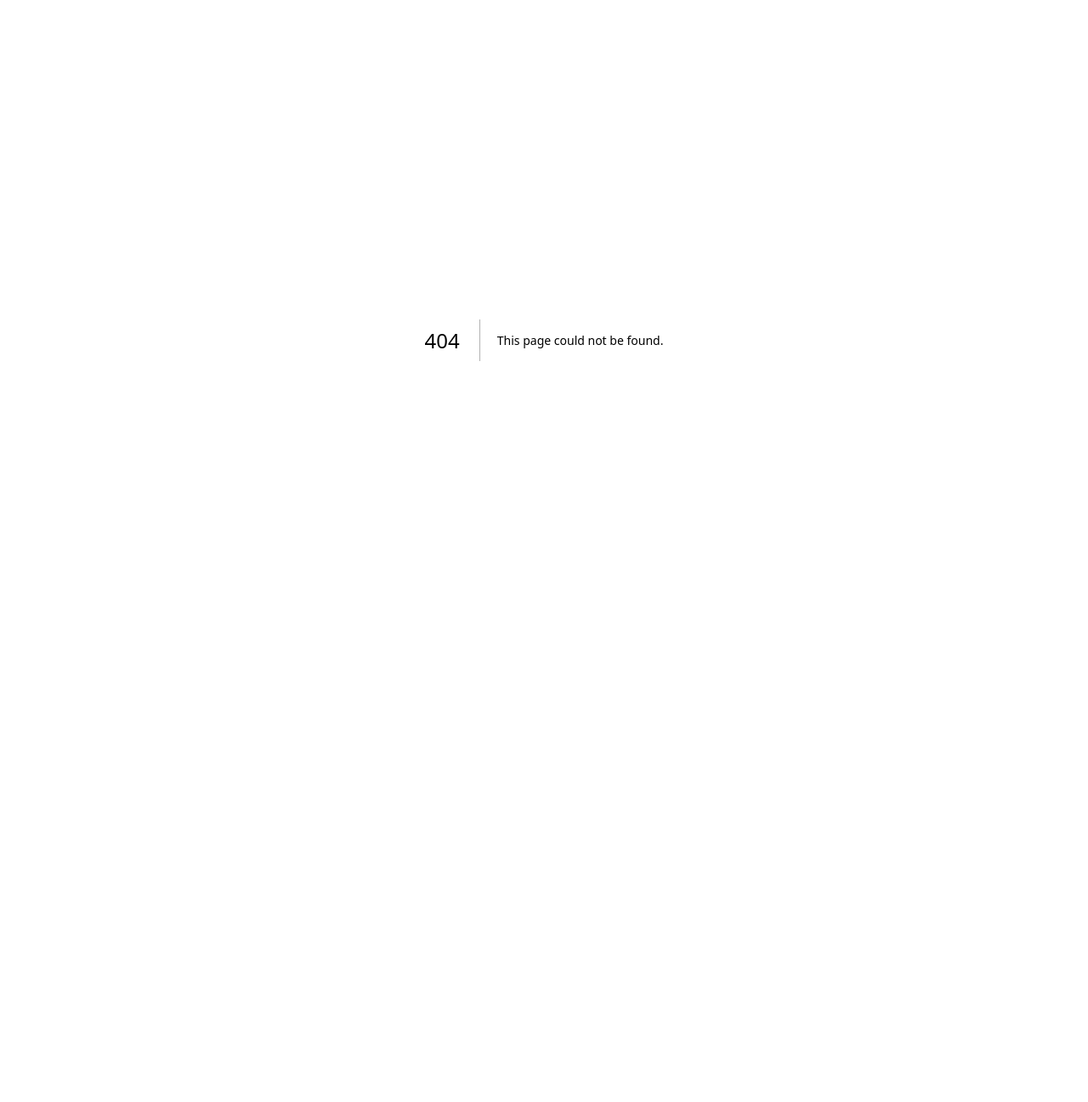
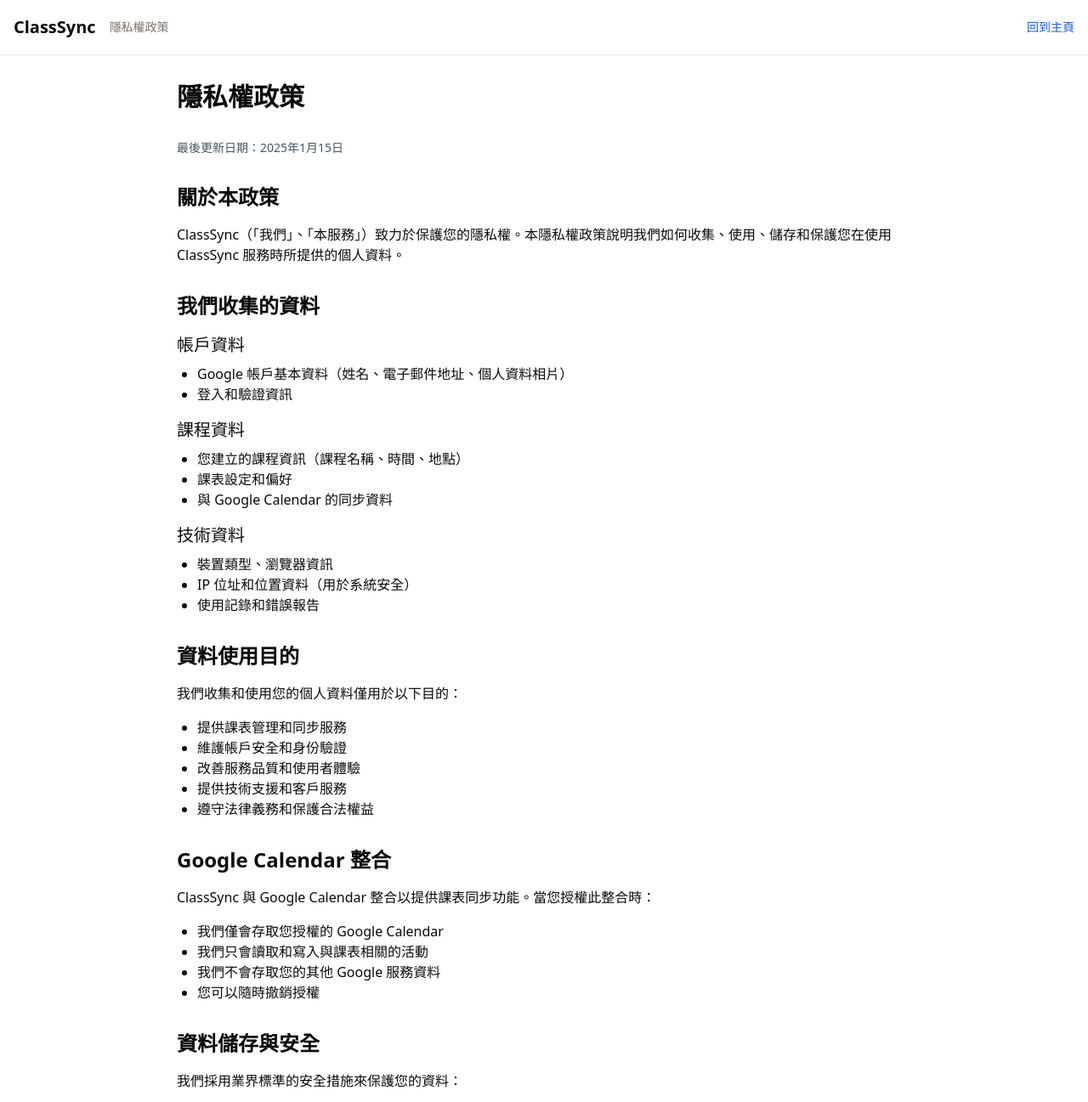
Before and after one commit to YC815/class_sync, a Next.js app: page /privacy in a window 1280 px wide. Before the commit this address had no page. Shown: the top 1297 px of the page at 85% size. Before the commit the page ends 800 px from the top, so only its background shows below. Built offline with nearby package versions, Linux system fonts and the light colour scheme.

Commit message:
feat 隱私權頁面

```diff
--- a/src/app/page.tsx
+++ b/src/app/page.tsx
@@ -2,6 +2,7 @@
 
 import { useState, useEffect, useRef, useCallback } from 'react'
 import { useSession, signOut, signIn } from 'next-auth/react'
+import Link from 'next/link'
 import useSWR from 'swr'
 import { Tabs, TabsContent, TabsList, TabsTrigger } from '@/components/ui/tabs'
 import { Button } from '@/components/ui/button'
@@ -568,6 +569,14 @@
             </svg>
             使用 Google 登入
           </Button>
+          <div className="text-center mt-4">
+            <Link
+              href="/privacy"
+              className="text-sm text-muted-foreground hover:text-primary transition-colors"
+            >
+              隱私權政策
+            </Link>
+          </div>
         </div>
       </div>
     )
--- /dev/null
+++ b/src/app/privacy/page.tsx
@@ -0,0 +1,192 @@
+import type { Metadata } from "next";
+import Link from "next/link";
+
+export const metadata: Metadata = {
+  title: "隱私權政策 - ClassSync",
+  description: "ClassSync 隱私權政策與資料使用說明",
+};
+
+export default function PrivacyPage() {
+  return (
+    <div className="min-h-screen pb-safe">
+      <nav className="fixed top-0 left-0 right-0 z-50 border-b bg-background/95 backdrop-blur supports-[backdrop-filter]:bg-background/60 pt-safe">
+        <div className="container mx-auto px-4">
+          <div className="flex h-16 items-center justify-between">
+            <div className="flex items-center space-x-4">
+              <Link href="/" className="text-lg md:text-xl font-bold hover:opacity-80 transition-opacity">
+                ClassSync
+              </Link>
+              <span className="text-sm text-muted-foreground">隱私權政策</span>
+            </div>
+            <Link
+              href="/"
+              className="text-sm text-blue-600 hover:text-blue-800 transition-colors"
+            >
+              回到主頁
+            </Link>
+          </div>
+        </div>
+      </nav>
+
+      <main
+        className="container mx-auto px-4 py-8 max-w-4xl"
+        style={{ paddingTop: 'calc(env(safe-area-inset-top, 0px) + 64px + 2rem)' }}
+      >
+      <div className="prose prose-gray max-w-none dark:prose-invert">
+        <h1 className="text-3xl font-bold mb-8">隱私權政策</h1>
+
+        <div className="text-sm text-gray-600 dark:text-gray-400 mb-8">
+          最後更新日期：2025年1月15日
+        </div>
+
+        <section className="mb-8">
+          <h2 className="text-2xl font-semibold mb-4">關於本政策</h2>
+          <p className="mb-4">
+            ClassSync（「我們」、「本服務」）致力於保護您的隱私權。本隱私權政策說明我們如何收集、使用、儲存和保護您在使用 ClassSync 服務時所提供的個人資料。
+          </p>
+        </section>
+
+        <section className="mb-8">
+          <h2 className="text-2xl font-semibold mb-4">我們收集的資料</h2>
+          <div className="mb-4">
+            <h3 className="text-xl font-medium mb-2">帳戶資料</h3>
+            <ul className="list-disc pl-6 mb-4">
+              <li>Google 帳戶基本資料（姓名、電子郵件地址、個人資料相片）</li>
+              <li>登入和驗證資訊</li>
+            </ul>
+          </div>
+
+          <div className="mb-4">
+            <h3 className="text-xl font-medium mb-2">課程資料</h3>
+            <ul className="list-disc pl-6 mb-4">
+              <li>您建立的課程資訊（課程名稱、時間、地點）</li>
+              <li>課表設定和偏好</li>
+              <li>與 Google Calendar 的同步資料</li>
+            </ul>
+          </div>
+
+          <div className="mb-4">
+            <h3 className="text-xl font-medium mb-2">技術資料</h3>
+            <ul className="list-disc pl-6 mb-4">
+              <li>裝置類型、瀏覽器資訊</li>
+              <li>IP 位址和位置資料（用於系統安全）</li>
+              <li>使用記錄和錯誤報告</li>
+            </ul>
+          </div>
+        </section>
+
+        <section className="mb-8">
+          <h2 className="text-2xl font-semibold mb-4">資料使用目的</h2>
+          <p className="mb-4">我們收集和使用您的個人資料僅用於以下目的：</p>
+          <ul className="list-disc pl-6 mb-4">
+            <li>提供課表管理和同步服務</li>
+            <li>維護帳戶安全和身份驗證</li>
+            <li>改善服務品質和使用者體驗</li>
+            <li>提供技術支援和客戶服務</li>
+            <li>遵守法律義務和保護合法權益</li>
+          </ul>
+        </section>
+
+        <section className="mb-8">
+          <h2 className="text-2xl font-semibold mb-4">Google Calendar 整合</h2>
+          <p className="mb-4">
+            ClassSync 與 Google Calendar 整合以提供課表同步功能。當您授權此整合時：
+          </p>
+          <ul className="list-disc pl-6 mb-4">
+            <li>我們僅會存取您授權的 Google Calendar</li>
+            <li>我們只會讀取和寫入與課表相關的活動</li>
+            <li>我們不會存取您的其他 Google 服務資料</li>
+            <li>您可以隨時撤銷授權</li>
+          </ul>
+        </section>
+
+        <section className="mb-8">
+          <h2 className="text-2xl font-semibold mb-4">資料儲存與安全</h2>
+          <p className="mb-4">
+            我們採用業界標準的安全措施來保護您的資料：
+          </p>
+          <ul className="list-disc pl-6 mb-4">
+            <li>所有資料傳輸都使用 SSL/TLS 加密</li>
+            <li>資料庫採用加密儲存</li>
+            <li>定期進行安全性檢查和更新</li>
+            <li>限制員工對個人資料的存取權限</li>
+          </ul>
+        </section>
+
+        <section className="mb-8">
+          <h2 className="text-2xl font-semibold mb-4">資料分享與揭露</h2>
+          <p className="mb-4">
+            我們不會向第三方出售、交易或轉移您的個人資料，除非：
+          </p>
+          <ul className="list-disc pl-6 mb-4">
+            <li>獲得您的明確同意</li>
+            <li>法律要求或法院命令</li>
+            <li>保護我們的權利、財產或安全</li>
+            <li>與信任的服務提供商合作（如雲端儲存服務）</li>
+          </ul>
+        </section>
+
+        <section className="mb-8">
+          <h2 className="text-2xl font-semibold mb-4">您的權利</h2>
+          <p className="mb-4">根據相關法律，您擁有以下權利：</p>
+          <ul className="list-disc pl-6 mb-4">
+            <li><strong>存取權</strong>：查看我們持有的您的個人資料</li>
+            <li><strong>更正權</strong>：要求更正不正確的個人資料</li>
+            <li><strong>刪除權</strong>：要求刪除您的個人資料</li>
+            <li><strong>限制處理權</strong>：在特定情況下限制資料處理</li>
+            <li><strong>資料可攜權</strong>：以結構化格式接收您的資料</li>
+            <li><strong>反對權</strong>：反對特定的資料處理活動</li>
+          </ul>
+        </section>
+
+        <section className="mb-8">
+          <h2 className="text-2xl font-semibold mb-4">Cookies 使用</h2>
+          <p className="mb-4">
+            我們使用 Cookies 和類似技術來：
+          </p>
+          <ul className="list-disc pl-6 mb-4">
+            <li>維持您的登入狀態</li>
+            <li>記住您的偏好設定</li>
+            <li>分析網站使用情況</li>
+            <li>提升使用者體驗</li>
+          </ul>
+          <p className="mb-4">
+            您可以在瀏覽器設定中管理 Cookies 偏好。
+          </p>
+        </section>
+
+        <section className="mb-8">
+          <h2 className="text-2xl font-semibold mb-4">未成年人隱私</h2>
+          <p className="mb-4">
+            ClassSync 不會故意收集 13 歲以下兒童的個人資料。如果您是未成年人的父母或監護人，並相信我們收集了您孩子的個人資料，請立即聯繫我們。
+          </p>
+        </section>
+
+        <section className="mb-8">
+          <h2 className="text-2xl font-semibold mb-4">政策更新</h2>
+          <p className="mb-4">
+            我們可能會定期更新本隱私權政策。重大變更時，我們會在服務中顯著位置發布通知。繼續使用服務即表示您接受更新後的政策。
+          </p>
+        </section>
+
+        <section className="mb-8">
+          <h2 className="text-2xl font-semibold mb-4">聯絡我們</h2>
+          <p className="mb-4">
+            如果您對本隱私權政策有任何疑問或需要行使您的權利，請透過以下方式聯繫我們：
+          </p>
+          <ul className="list-none pl-0 mb-4">
+            <li className="mb-2"><strong>電子郵件：</strong> privacy@classsync.example.com</li>
+            <li className="mb-2"><strong>回應時間：</strong> 我們將在 7 個工作天內回覆您的詢問</li>
+          </ul>
+        </section>
+
+        <div className="border-t pt-8 mt-8">
+          <p className="text-sm text-gray-600 dark:text-gray-400">
+            本隱私權政策依據中華民國個人資料保護法制定，並符合歐盟一般資料保護規範（GDPR）的相關要求。
+          </p>
+        </div>
+      </div>
+      </main>
+    </div>
+  );
+}
--- a/src/components/auth/UserAccountDropdown.tsx
+++ b/src/components/auth/UserAccountDropdown.tsx
@@ -28,8 +28,9 @@
   AlertDialogHeader,
   AlertDialogTitle,
 } from '@/components/ui/alert-dialog'
-import { ChevronDown, LogOut, Settings, RefreshCw } from 'lucide-react'
+import { ChevronDown, LogOut, Settings, RefreshCw, Shield } from 'lucide-react'
 import { toast } from 'sonner'
+import Link from 'next/link'
 
 interface UserAccountDropdownProps {
   onTestReset?: () => Promise<void>
@@ -123,6 +124,15 @@
             </>
           )}
 
+          <DropdownMenuItem asChild>
+            <Link href="/privacy" className="gap-2 w-full">
+              <Shield className="w-4 h-4" />
+              隱私權政策
+            </Link>
+          </DropdownMenuItem>
+
+          <DropdownMenuSeparator />
+
           <DropdownMenuItem onClick={() => signOut()} className="gap-2">
             <LogOut className="w-4 h-4" />
             登出
```
